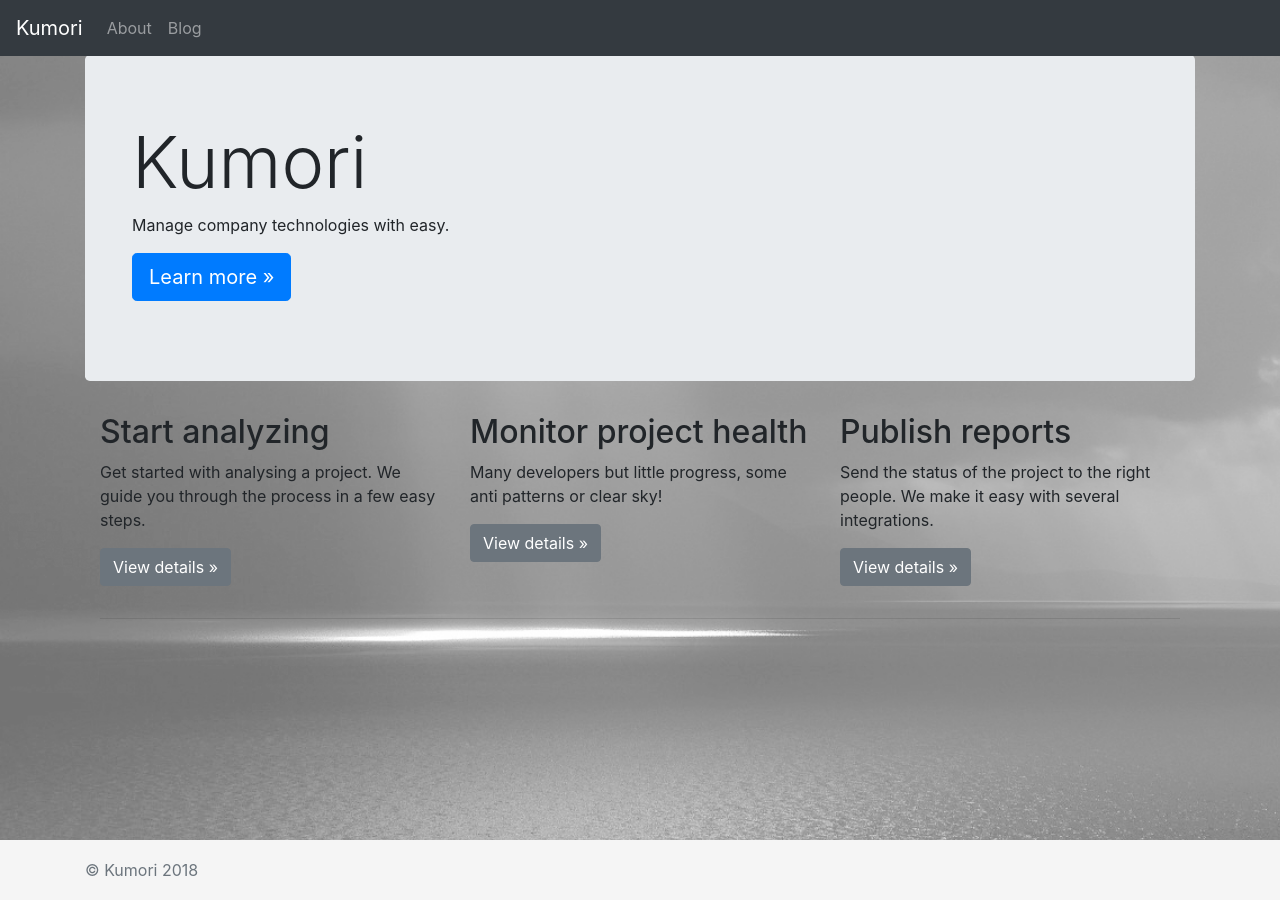
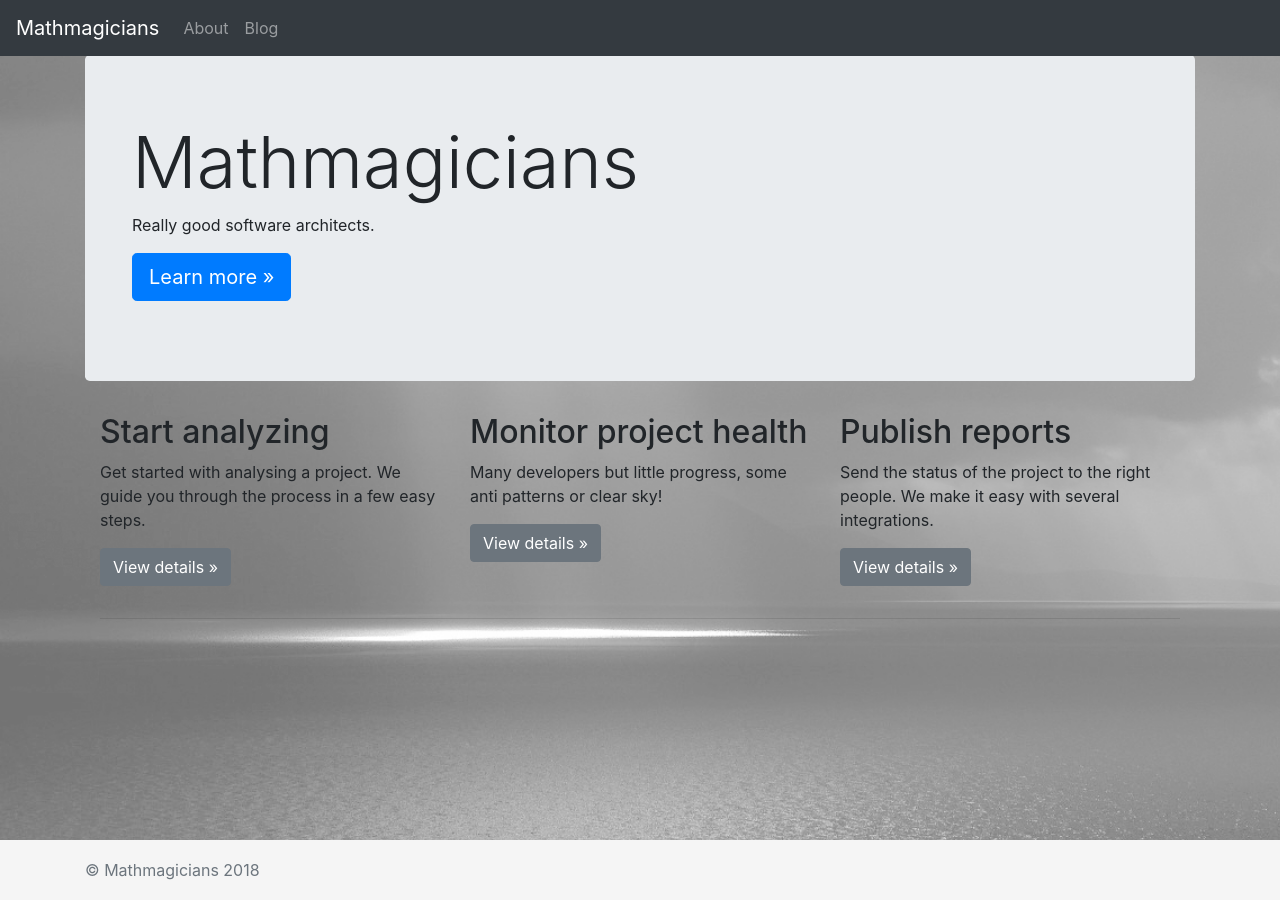
Before and after one commit to Mathmagicians/mathmagicians.github.io, a Jekyll site: the page built from index.md, in a window 1280 px wide. Built offline with Jekyll 4.4.1, drawn with Linux system fonts in a browser that asks for light colours.

Commit message:
changes from kumori

```diff
--- a/_config.yml
+++ b/_config.yml
@@ -3,9 +3,9 @@ destination: ./_site
 safe: true
 timezone: Europe/Copenhagen
 encoding: utf-8
-title: Kumori
+title: Mathmagicians
 baseurl: ""
-url: "http://www.kumori.dk"
+url: "http://www.mathmagicians.dk"
 markdown: kramdown
 theme: minima
 backend: false
--- a/_layouts/home.html
+++ b/_layouts/home.html
@@ -3,8 +3,8 @@ layout: default
 ---
 <div class="jumbotron">
   <div class="container">
-    <h1 class="display-3">Kumori</h1>
-    <p>Manage company technologies with easy.</p>
+    <h1 class="display-3">Mathmagicians</h1>
+    <p>Really good software architects.</p>
     <p><a class="btn btn-primary btn-lg" href="#" role="button">Learn more &raquo;</a></p>
   </div>
 </div>
```
Also changed, not shown: _index.html (deleted, +0 -8 lines), about.md (+1 -1 lines).
